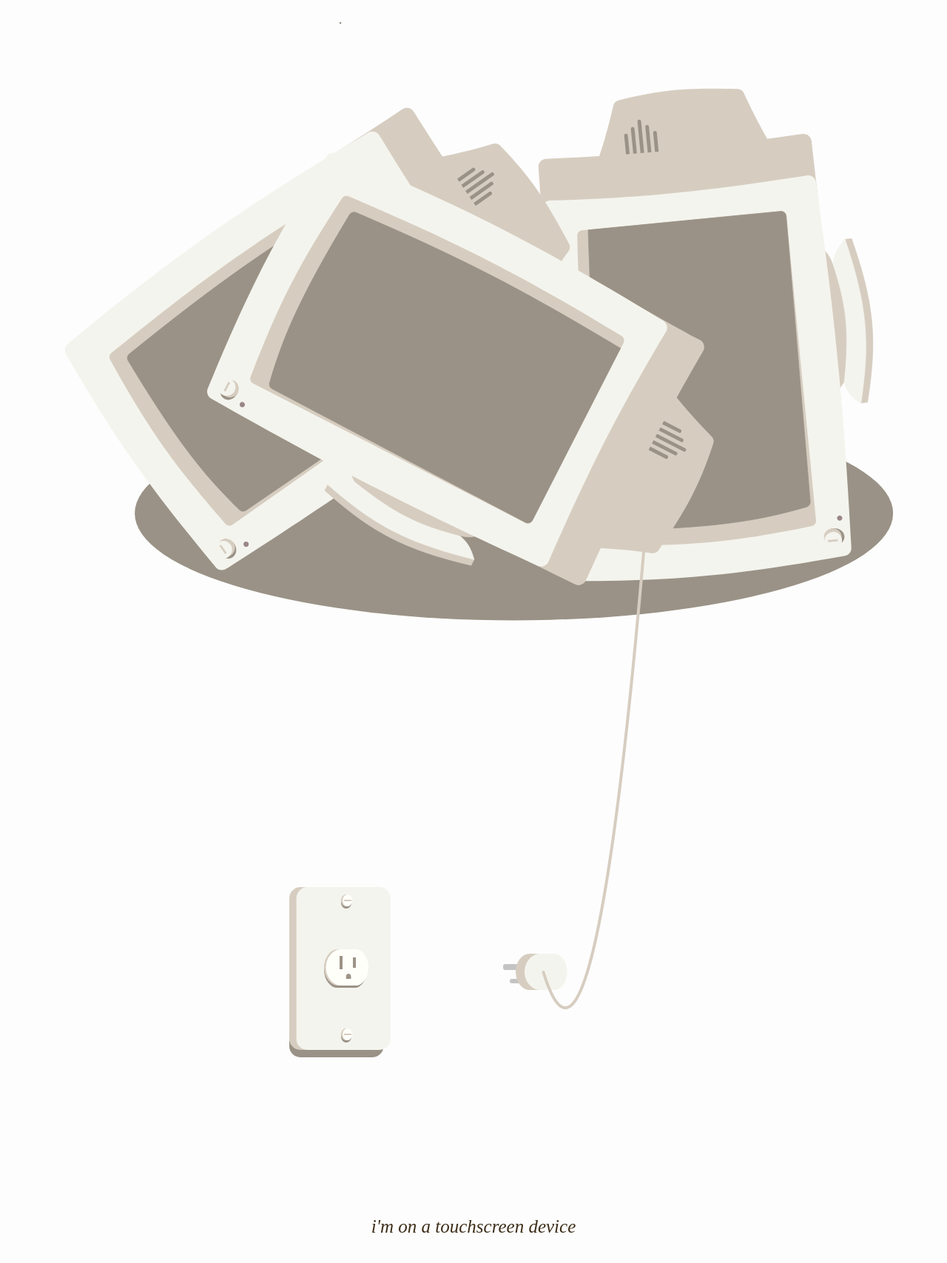
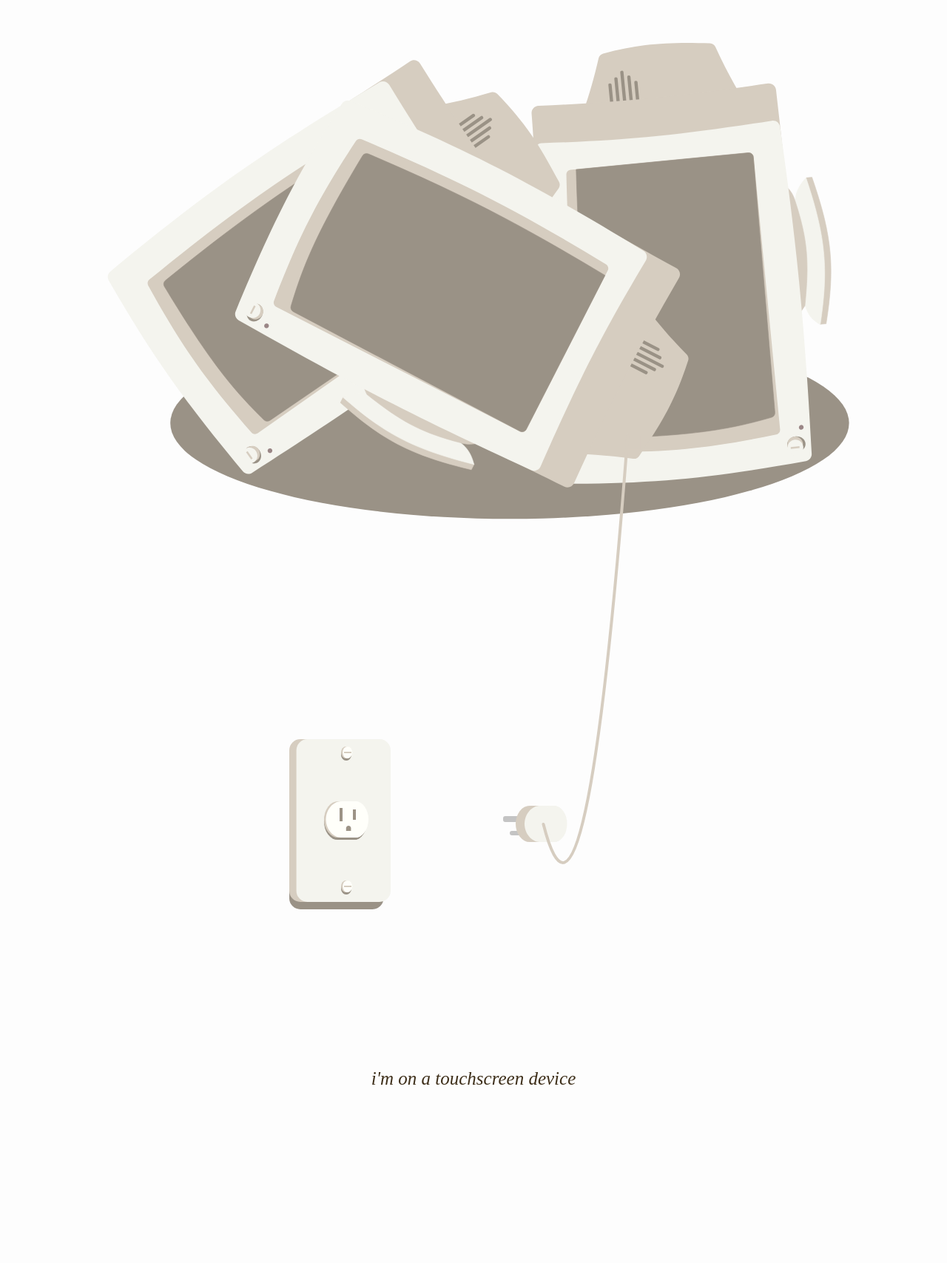
Before and after one commit to MichaelOdermatt/MichaelOdermatt.github.io, a Jekyll site: the page built from index.markdown, in a window 1280 px wide. Shown: the whole page at 74% size. Built offline with Jekyll 4.4.1, drawn with Linux system fonts in a browser that asks for light colours; after the commit the page ends 1507 px from its top, so only the background shows below that.

Commit message:
reduced monitor height, removed shadow

```diff
--- a/CSS/common.css
+++ b/CSS/common.css
@@ -84,12 +84,15 @@
   stroke: white;
 }
 
-.limited-max-width-centered {max-width: calc(1200px - (30px * 2));
+.limited-max-size-centered {max-width: calc(1200px - (30px * 2));
+  max-height: calc(1200px - (30px * 2));
   margin-right: auto;
   margin-left: auto;
   padding-right: 30px;
   padding-left: 30px;
 }
+
+.flex-shrink-0 {flex-shrink: 0;}
 
 .cursor-pointer {cursor: pointer;}
 
--- a/_layouts/home.html
+++ b/_layouts/home.html
@@ -3,8 +3,8 @@ layout: default
 ---
 
 <script src="javascript/jquery-3.6.0.js"></script>
-<div class="limited-max-width-centered d-flex flex-justify-center">
-  <svg id="monitor" width="1596" height="909" viewBox="0 0 1596 1109" fill="none" xmlns="http://www.w3.org/2000/svg">
+<div class="limited-max-size-centered d-flex flex-justify-center">
+  <svg id="monitor" width="1596" height="709" viewBox="0 0 1596 1109" fill="none" xmlns="http://www.w3.org/2000/svg">
     <ellipse cx="874.5" cy="847.5" rx="717.5" ry="202.5" fill="#9A9286"/>
     <path d="M1513.49 327.848L1501.04 329.055L1530.58 638.65L1543.52 637.395C1561.78 521.711 1557.68 454.362 1513.49 327.848Z" fill="#D6CDC0" stroke="#D6CDC0"/>
     <path d="M1531.13 639.099C1547.9 525.776 1544.76 458.827 1501.04 329.055C1483.7 348.428 1479.91 360.016 1477.71 378.54C1461.98 374.163 1454.6 375.96 1442.38 381.968L1463.77 602.433L1499.1 599.004C1506.35 620.26 1513.49 628.89 1531.13 639.099Z" fill="#F4F4EE" stroke="#F4F4EE"/>
@@ -127,7 +127,7 @@ layout: default
       <div class="vertical-2-3-center">
         <svg id="cord_svg" class="position-absolute pointer-events-none">
           <path id="cord" d="M0 0" stroke="#D6CDC0" stroke-width="4" stroke-linecap="round" fill="transparent"></path>
-          <line x1="0" y1="0" x2="0" y2="0" id="cord_shadow" stroke="#9A9286" stroke-width="5" stroke-linecap="round" fill="transparent"></line>
+          <!-- <line x1="0" y1="0" x2="0" y2="0" id="cord_shadow" stroke="#9A9286" stroke-width="5" stroke-linecap="round" fill="transparent"></line> -->
         </svg>
       </div>
     </div>
```
Also changed, not shown: 3 other files.
